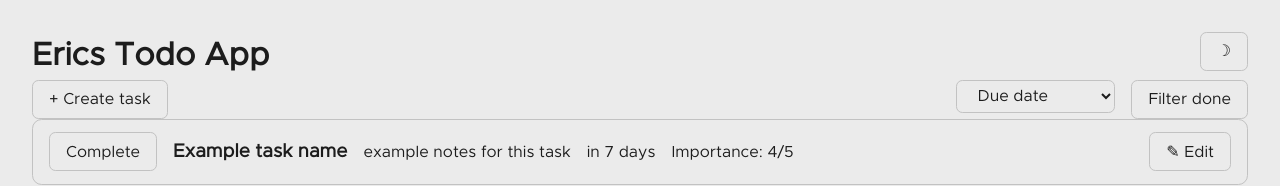
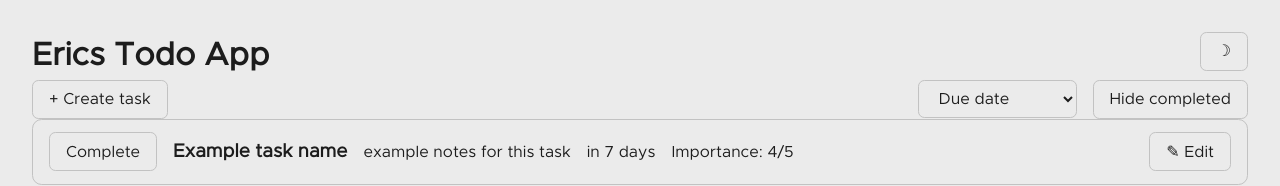
Before and after one commit to schmonk/CASFEE-Projekt1, a website: page source/public/index.html in a window 1280 px wide. Shown: the top 186 px of the page. Drawn offline with nearby package versions, Linux system fonts and the light colour scheme.

Commit message:
some styling

```diff
--- a/source/public/index.html
+++ b/source/public/index.html
@@ -34,7 +34,7 @@
             </div>
           </div>
           <div class="filter">
-            <button type="button">Filter done</button>
+            <button type="button">Hide completed</button>
           </div>
         </div>
       </div>
--- a/source/public/styles/index.css
+++ b/source/public/styles/index.css
@@ -106,6 +106,7 @@ select {
   background-color: var(--bg-color);
   color: var(--primary-color);
   border-radius: 0.4rem;
+  min-height: 2.4rem;
 }
 
 button:hover,
```
